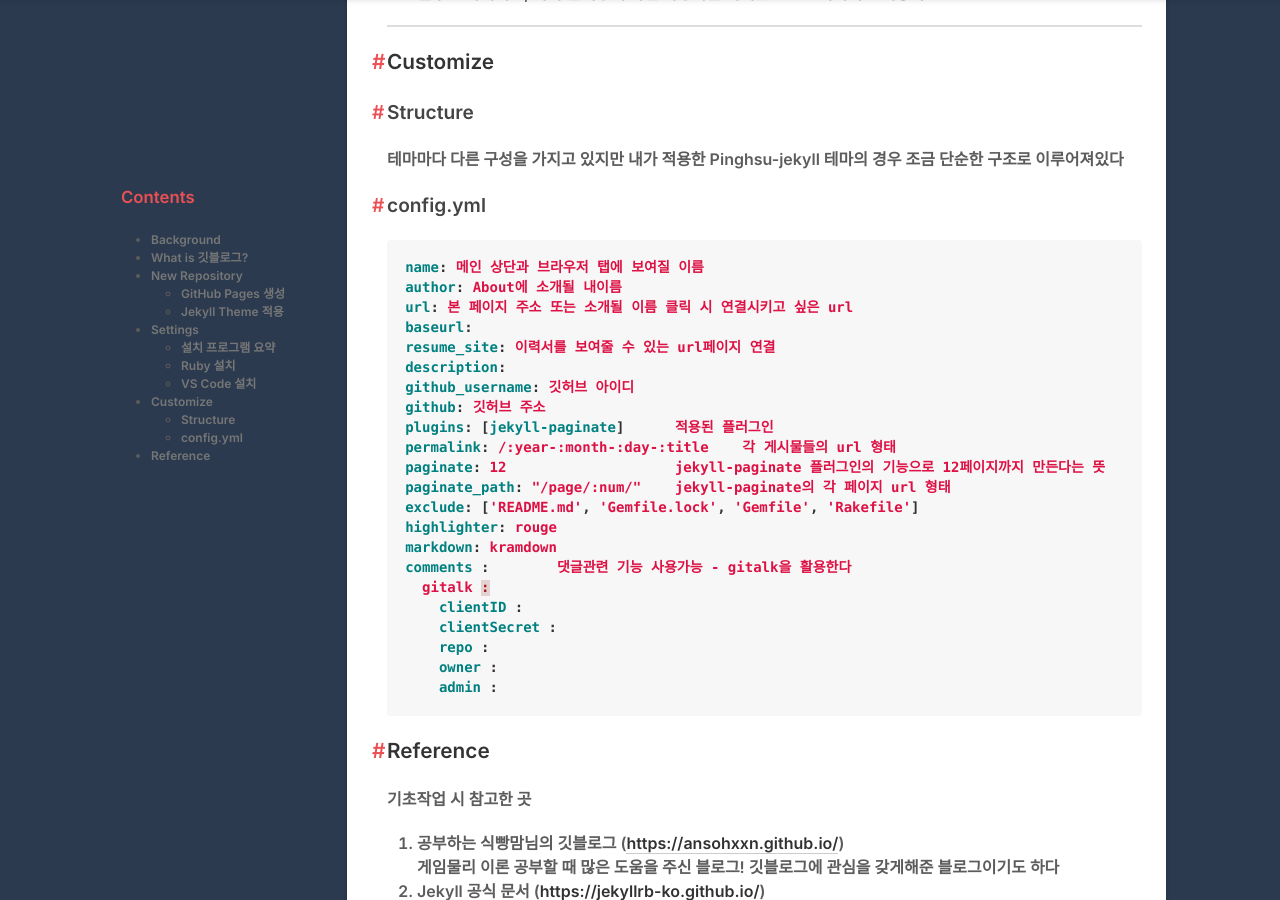
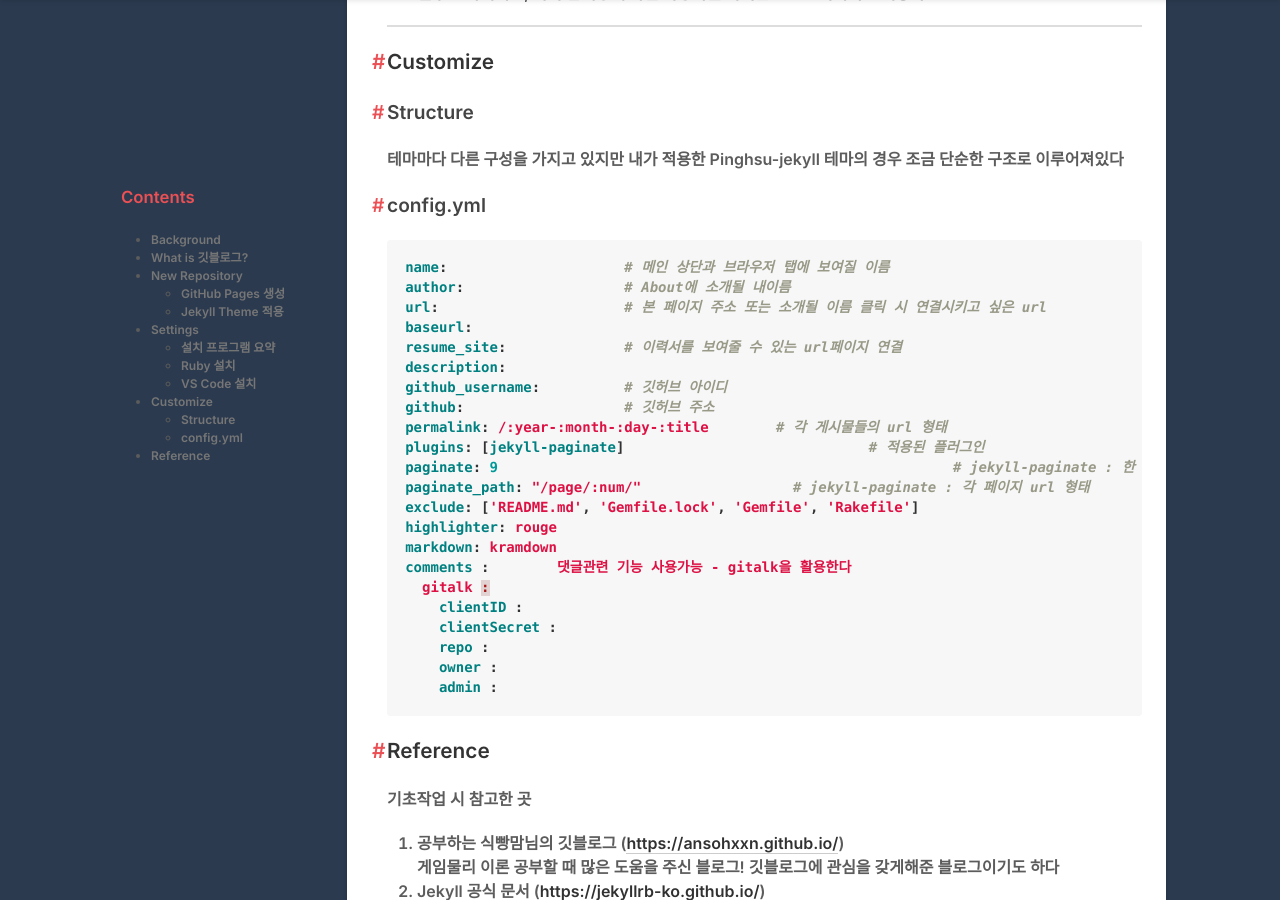
Before and after one commit to ssonsonya/ssonsonya.github.io, a Jekyll site: the page built from _posts/2023-05-02-Gitblog-HowToGitBlog.md, in a window 1280 px wide and 900 px high, scrolled down 5438 px. Built offline with Jekyll 4.4.1, drawn with Linux system fonts in a browser that asks for light colours; nearby versions of some CDN libraries; some web fonts are replaced; comment, search, counter and statistics services are not loaded.

Commit message:
[ Post ] Revise code

````diff
--- a/_posts/2023-05-02-Gitblog-HowToGitBlog.md
+++ b/_posts/2023-05-02-Gitblog-HowToGitBlog.md
@@ -155,18 +160,18 @@ Visual Studio만 사용해본 상태라 VS Code가 매우 낯설었지만 그것
 ### config.yml
 
 ```yml
-name: 메인 상단과 브라우저 탭에 보여질 이름
-author: About에 소개될 내이름
-url: 본 페이지 주소 또는 소개될 이름 클릭 시 연결시키고 싶은 url
+name:                     # 메인 상단과 브라우저 탭에 보여질 이름
+author:                   # About에 소개될 내이름
+url:                      # 본 페이지 주소 또는 소개될 이름 클릭 시 연결시키고 싶은 url
 baseurl:
-resume_site: 이력서를 보여줄 수 있는 url페이지 연결
+resume_site:              # 이력서를 보여줄 수 있는 url페이지 연결
 description:
-github_username: 깃허브 아이디
-github: 깃허브 주소
-plugins: [jekyll-paginate]      적용된 플러그인
-permalink: /:year-:month-:day-:title    각 게시물들의 url 형태
-paginate: 12                    jekyll-paginate 플러그인의 기능으로 12페이지까지 만든다는 뜻
-paginate_path: "/page/:num/"    jekyll-paginate의 각 페이지 url 형태
+github_username:          # 깃허브 아이디
+github:                   # 깃허브 주소
+permalink: /:year-:month-:day-:title        # 각 게시물들의 url 형태
+plugins: [jekyll-paginate]                             # 적용된 플러그인
+paginate: 9                                                      # jekyll-paginate : 한 페이지당 게시물 갯수
+paginate_path: "/page/:num/"                  # jekyll-paginate : 각 페이지 url 형태
 exclude: ['README.md', 'Gemfile.lock', 'Gemfile', 'Rakefile']
 highlighter: rouge
 markdown: kramdown
````
Also changed, not shown: other parts of _posts/2023-05-02-Gitblog-HowToGitBlog.md (+5 -0 lines).
